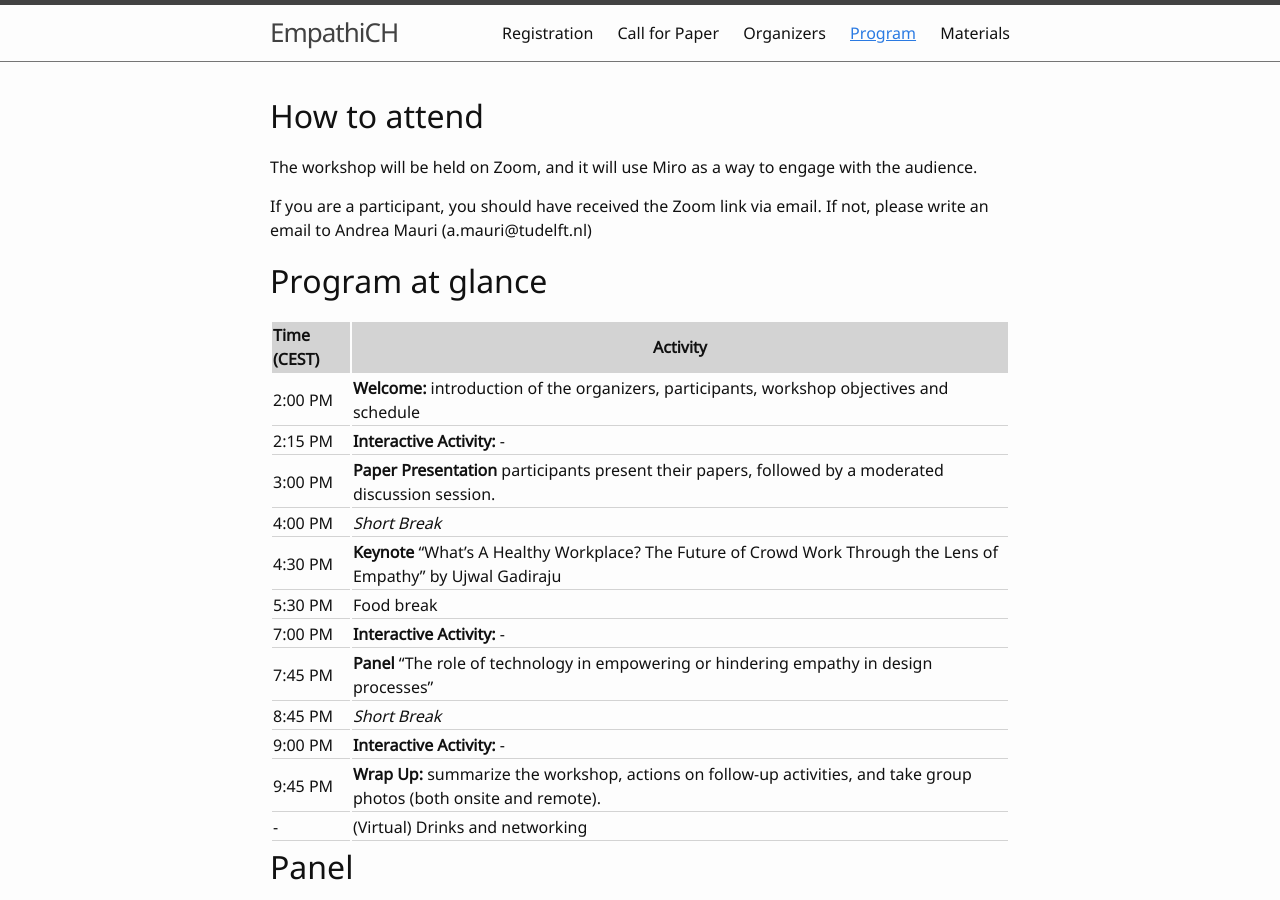
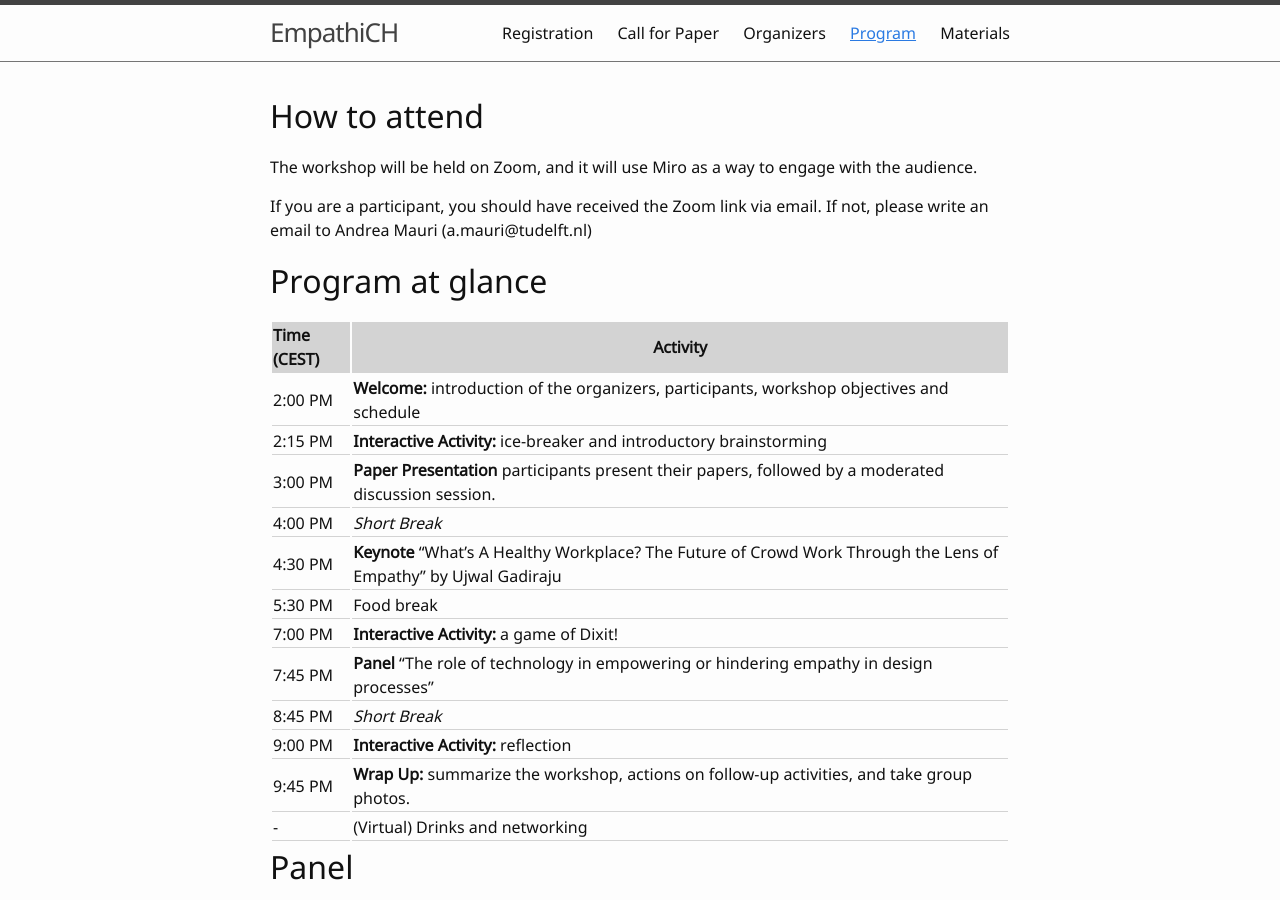
Before and after one commit to empathiCH/empathiCH.github.io, a Jekyll site: the page built from 3-program.md, in a window 1280 px wide and 900 px high. Built offline with Jekyll 4.4.1, drawn with Linux system fonts in a browser that asks for light colours.

Commit message:
tuned the program and added wo presentation

```diff
--- a/3-program.md
+++ b/3-program.md
@@ -15,18 +15,18 @@ If you are a participant, you should have received the Zoom link via email. If n
 | Time  (CEST) | Activity                                                                                                                                                              |
 |:------------|-----------------------------------------------------------------------------------------------------------------------------------------------------------------------|
 | 2:00 PM  | **Welcome:** introduction of the  organizers, participants, workshop objectives and schedule                                                                                         |
-| 2:15 PM  | **Interactive Activity:** -                                                                                         |
+| 2:15 PM  | **Interactive Activity:** ice-breaker and introductory brainstorming                                                                                        |
 | 3:00 PM  | **Paper Presentation** participants present their papers, followed by a moderated discussion session.                                                                                                    |
 | 4:00 PM  | *Short Break*                                                                                         |
 | 4:30 PM  | **Keynote**  "What’s A Healthy Workplace? The Future of Crowd Work Through the Lens of Empathy" by Ujwal Gadiraju                                                                                                  |
 |:------------|-----------------------------------------------------------------------------------------------------------------------------------------------------------------------|
 |5:30 PM | Food break|
 |:------------|-----------------------------------------------------------------------------------------------------------------------------------------------------------------------|
-| 7:00 PM | **Interactive Activity:** -                                                                                                |
+| 7:00 PM | **Interactive Activity:** a game of Dixit!                                                                                                |
 | 7:45 PM | **Panel** "The role of technology in empowering or hindering empathy in design processes"                                                                                                   |
 | 8:45 PM  | *Short Break*                                                                                         |
-| 9:00 PM | **Interactive Activity:** -                                                                                                |
-| 9:45 PM | **Wrap Up:** summarize the workshop, actions on follow-up activities, and take group photos (both onsite and remote). |
+| 9:00 PM | **Interactive Activity:** reflection                                                                                              |
+| 9:45 PM | **Wrap Up:** summarize the workshop, actions on follow-up activities, and take group photos. |
 |:------------|-----------------------------------------------------------------------------------------------------------------------------------------------------------------------|
 | - | (Virtual) Drinks and networking  |
 
```
Also changed, not shown: 4-materials.md (+1 -1 lines), 1 other file.
